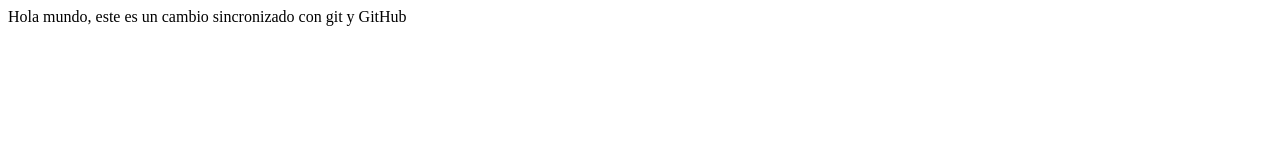
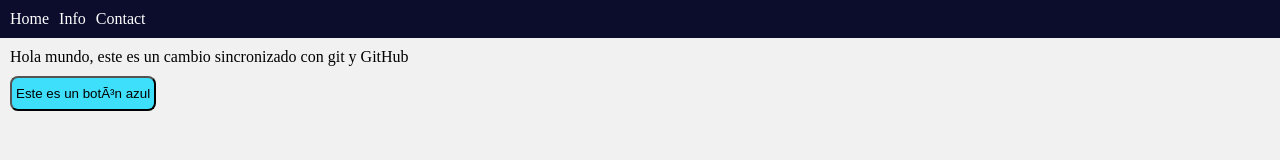
Before and after one commit to fortegaj/repositorio-ejemplo-git, a plain HTML site: page index.html in a window 1280 px wide. Drawn offline with Linux system fonts and the light colour scheme.

Commit message:
agregar botón azul

```diff
--- a/index.html
+++ b/index.html
@@ -1,10 +1,25 @@
 <!DOCTYPE html>
-<html lang="es">
+<html lang="en">
     <head>
+        <meta charset=""UTF-8" />
+        <meta http-equiv=""X-UA-Compatible" content="IE=edge" />
+        <meta name="viewport" content="width=device-width, initial-scale=1.0" />
+        <link rel="stylesheet" href="styles.css" />
         <title>Hola</title>
     </head>
     <body>
-        Hola mundo, este es un cambio sincronizado con git y GitHub
+        <div class="navbar">
+            <ul>
+              <li>Home</li>
+              <li>Info</li>
+              <li>Contact</li>
+            </ul>
+        </div>
+        <div class="container"
+            <p>Hola mundo, este es un cambio sincronizado con git y GitHub</p>
+            <div class="actions">
+                <button>Este es un botón azul</button>
+            </div>
+        </div>
     </body>
-    </head>
 </html>
--- a/styles.css
+++ b/styles.css
@@ -0,0 +1,41 @@
+* {
+    margin: 0;
+    padding: 0;
+    box-sizing: border-box;
+  }
+
+  body {
+    background-color: rgb(241, 241, 241);
+  }
+
+  button {
+    background-color: rgb(62, 223, 251);
+    color: black;
+    padding: 8px 4px;
+    border-radius: 8px;
+    cursor: pointer;
+    margin: 10px 0px;
+  }
+
+  .container {
+    display: flex;
+    flex-direction: column;
+    margin: 10px;
+  }
+
+  .actions {
+    display: flex;
+    justify-content: start;
+  }
+
+  .navbar {
+    background-color: rgb(12, 12, 45);
+    color: white;
+  }
+
+  ul {
+    display: flex;
+    list-style: none;
+    gap: 10px;
+    padding: 10px;
+  }
```
